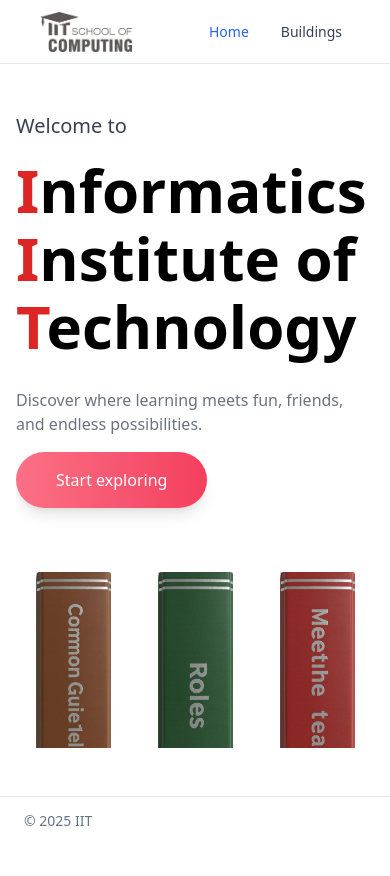
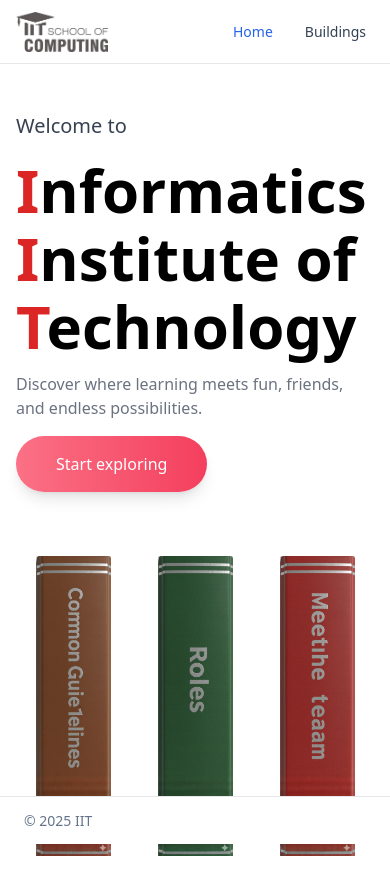
Before and after one commit to Hamza-Ziyard/iit-interactive-site, a React (Vite) app: page / in a window 390 px wide. Built offline with nearby package versions, Linux system fonts and the light colour scheme.

Commit message:
fixed scroll issue in mobile

```diff
--- a/src/App.jsx
+++ b/src/App.jsx
@@ -12,7 +12,7 @@ function App() {
     <BrowserRouter>
       <div className="min-h-screen">
         <header className="fixed top-0 left-0 right-0 z-10 h-16 border-b bg-white/70 backdrop-blur">
-          <div className="max-w-7xl h-full px-10 mx-auto flex items-center justify-between">
+          <div className="max-w-7xl h-full px-4 md:px-10 mx-auto flex items-center justify-between">
             <Link to="/" className="flex items-center">
               <img src={logo} alt="IIT Campus Logo" className="h-10 w-auto" />
             </Link>
@@ -38,7 +38,7 @@ function App() {
           </div>
         </header>
 
-        <main className=" h-[calc(100vh-4rem-3rem)] overflow-y-hidden">
+        <main className=" h-[calc(100vh-4rem-3rem)]">
           <div className="pt-16 md:mx-auto h-full">
             <Routes>
               <Route path="/" element={<Home />} />
--- a/src/pages/BuildingDetail.jsx
+++ b/src/pages/BuildingDetail.jsx
@@ -144,7 +144,7 @@ export default function BuildingDetail() {
       </div>
 
       {/* Right accordion */}
-      <div className="bg-white rounded-2xl overflow-hidden flex-1 md:h-full overflow-y-auto">
+      <div className="bg-white rounded-2xl flex-1 md:h-full overflow-y-auto">
         {sections.map((section, idx) => (
           <div key={section.key} className={idx > 0 ? 'border-t border-gray-300' : ''}>
             <button
--- a/src/pages/Home.jsx
+++ b/src/pages/Home.jsx
@@ -39,10 +39,10 @@ export default function Home() {
                   <span className="text-red-600">T</span>echnology
                 </div>
               </div>
-              <p className="mt-8 max-w-xl text-gray-500">
+              <p className="mt-4 md:mt-8 max-w-xl text-gray-500">
                 Discover where learning meets fun, friends, and endless possibilities.
               </p>
-              <div className="mt-4">
+              <div className="mt-4 md:mt-8">
                 <Link
                   to="/buildings"
                   className="w-auto inline-flex items-center rounded-full bg-gradient-to-r from-rose-400 to-rose-500 text-white shadow-lg px-10 py-4 text-md hover:from-rose-500 hover:to-rose-600 transition-colors"
```
